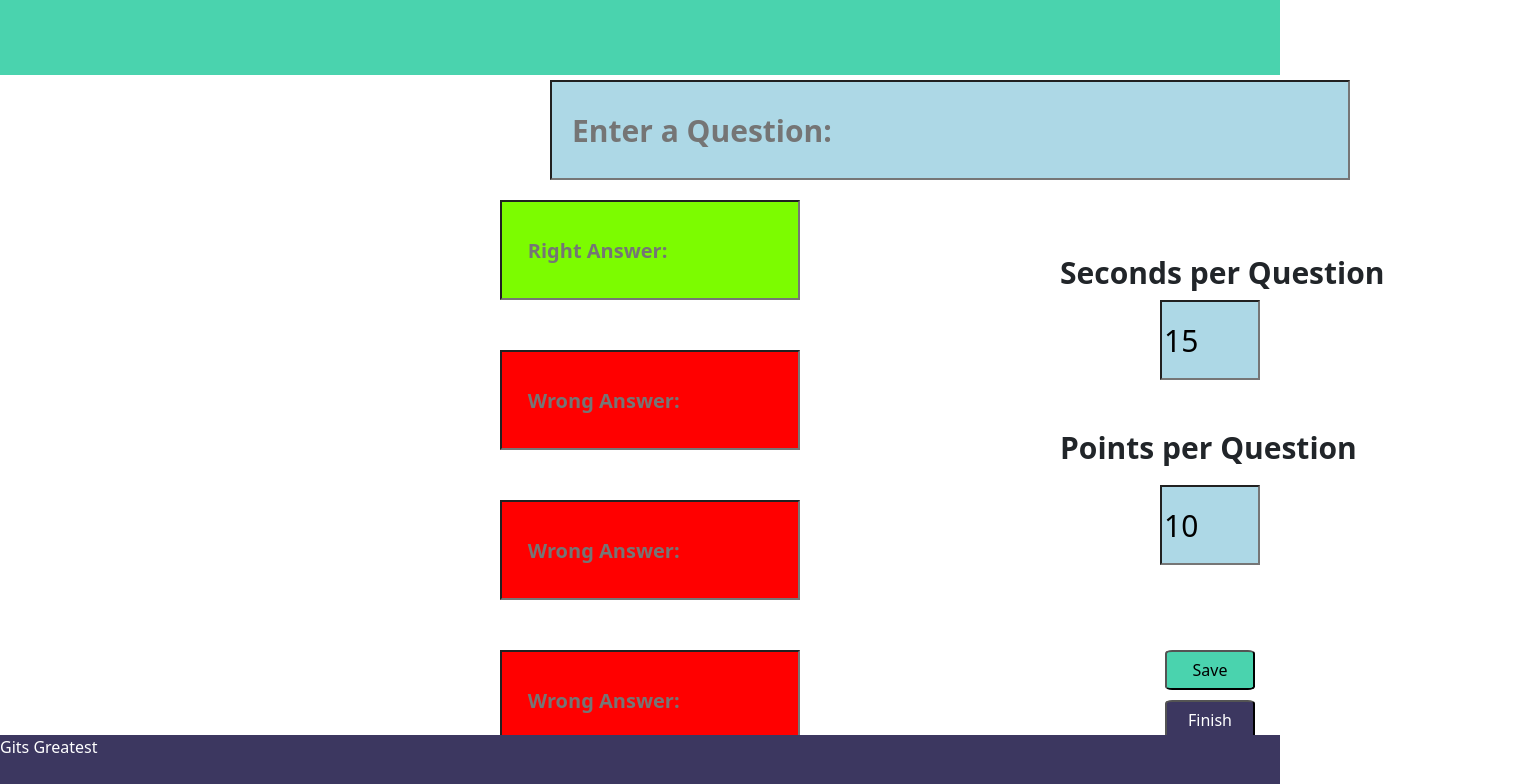
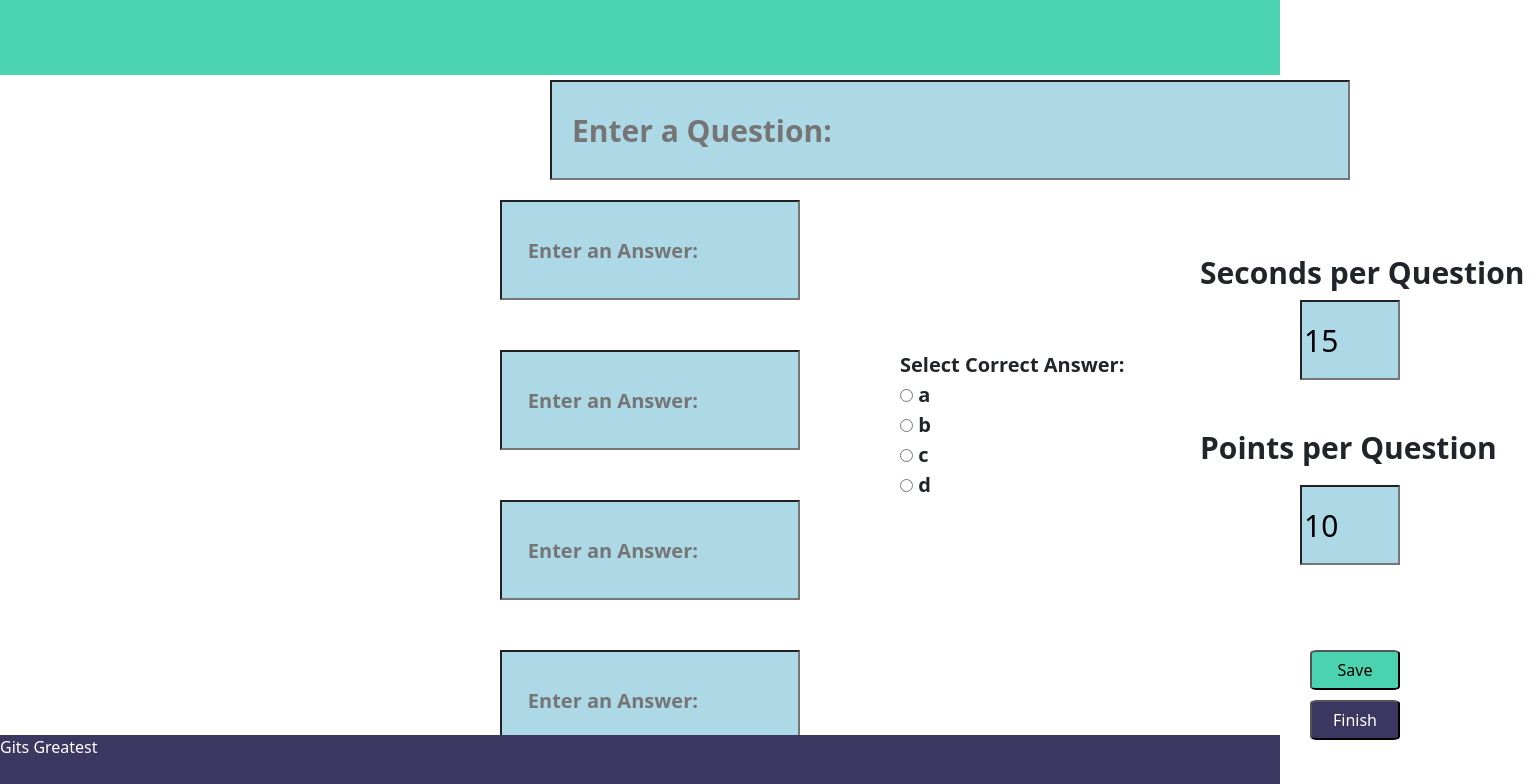
Before and after one commit to Git-s-Greatest/ClassComet, a React (Create React App) app in the folder ClassComet/mern/client/: page /quizpage in a window 1280 px wide. Shown: the top 784 px of the page, 1540 px wide, since content can reach past the window. Built offline with nearby package versions, Linux system fonts and the light colour scheme.

Commit message:
added select correct answer radio button

```diff
--- a/ClassComet/mern/client/src/login.css
+++ b/ClassComet/mern/client/src/login.css
@@ -247,7 +247,7 @@ p{
   left: 500px;
   font-weight: bold;
   font-size: 20px;
-  background-color: lawngreen;
+  background-color: lightblue;
   color: white;
   font-weight: bold;
 }
@@ -260,7 +260,7 @@ p{
   top: 350px;
   left: 500px;
   font-size: 20px;
-  background-color: red;
+  background-color: lightblue;
   color: white;
   font-weight: bold;
 }
@@ -273,7 +273,7 @@ p{
   top: 500px;
   left: 500px;
   font-size: 20px;
-  background-color:red;
+  background-color:lightblue;
   color: white;
   font-weight: bold;
 }
@@ -286,7 +286,7 @@ p{
   top: 650px;
   left: 500px;
   font-size: 20px;
-  background-color: red;
+  background-color: lightblue;
   color: white;
   font-weight: bold;
 }
@@ -296,7 +296,7 @@ p{
   height: 40px;
   position: absolute;
   top: 650px;
-  left: 1165px;
+  left: 1310px;
   background-color: #4AD3AE;
   border-radius: 8%;
 }
@@ -306,7 +306,7 @@ p{
   height: 40px;
   position: absolute;
   top: 700px;
-  left: 1165px;
+  left: 1310px;
   background-color: #3C3760;
   border-radius: 8%;
   color: white;
@@ -399,7 +399,7 @@ p{
 .seconds_text{
   position: absolute;
   top: 250px;
-  left: 1060px;
+  left: 1200px;
   width: 340px;
   font-size: 30px;
   font-weight: bold;
@@ -418,7 +418,7 @@ p{
 .points_text{
   position: absolute;
   top: 425px;
-  left: 1060px;
+  left: 1200px;
   width: 340px;
   font-size: 30px;
   font-weight: bold;
@@ -591,3 +591,11 @@ p{
   font-size: 35px;
   font-weight: bold;
 }
+
+.radio{
+  position: absolute;
+  top: 350px;
+  left: 900px;
+  font-weight: bold;
+  font-size: 20px;
+}
--- a/ClassComet/mern/client/src/quizpage.js
+++ b/ClassComet/mern/client/src/quizpage.js
@@ -117,14 +117,14 @@ export default class QuizPage extends Component{
             <div ><img src={comet} alt="Class Comet" class="logo-corner"/></div>
             <div >
                     <input type="text" className="question" value={this.state.question} onChange={this.onChangeQuestion} placeholder="Enter a Question:"/>
-                    <input type="text" className="answer1" value={this.state.ans1} onChange={this.onChangeAnswer1} placeholder="    Right Answer:"/>
-                    <input type="text" className="answer2" value={this.state.ans2} onChange={this.onChangeAnswer2} placeholder="    Wrong Answer:"/>
+                    <input type="text" className="answer1" value={this.state.ans1} onChange={this.onChangeAnswer1} placeholder="    Enter an Answer:"/>
+                    <input type="text" className="answer2" value={this.state.ans2} onChange={this.onChangeAnswer2} placeholder="    Enter an Answer:"/>
                     <div class="seconds_text">
                         Seconds per Question
                         <input className="time_per_question" type="text" value={this.state.time} onChange={this.onChangeTime}/>
                     </div>
-                    <input type="text" className="answer3" value={this.state.ans3} onChange={this.onChangeAnswer3} placeholder="    Wrong Answer:"/>
-                    <input type="text" className="answer4" value={this.state.ans4} onChange={this.onChangeAnswer4} placeholder="    Wrong Answer:"/>
+                    <input type="text" className="answer3" value={this.state.ans3} onChange={this.onChangeAnswer3} placeholder="    Enter an Answer:"/>
+                    <input type="text" className="answer4" value={this.state.ans4} onChange={this.onChangeAnswer4} placeholder="    Enter an Answer:"/>
                     <div class="points_text">
                         Points per Question
                         <input className="points_per_question" type="text" value={this.state.points} onChange={this.onChangePoints}/>
@@ -133,6 +133,19 @@ export default class QuizPage extends Component{
                         <input type="submit" value="Save" className="save_textbox"/>
                         <button type="button" className="finish_button" onClick={this.finishEdit}>Finish</button>
                     </form>
+
+                <div className = "radio">
+                 Select Correct Answer:
+                 <br></br>
+                    <input className="block" type="radio" name = "correct"/> a
+                    <br></br>
+                    <input className="block" type="radio" name = "correct"/> b
+                    <br></br>
+                    <input className="block" type="radio" name = "correct"/> c
+                    <br></br>
+                    <input className="block" type="radio" name = "correct"/> d
+                </div>
+
             </div>
 
 
```
